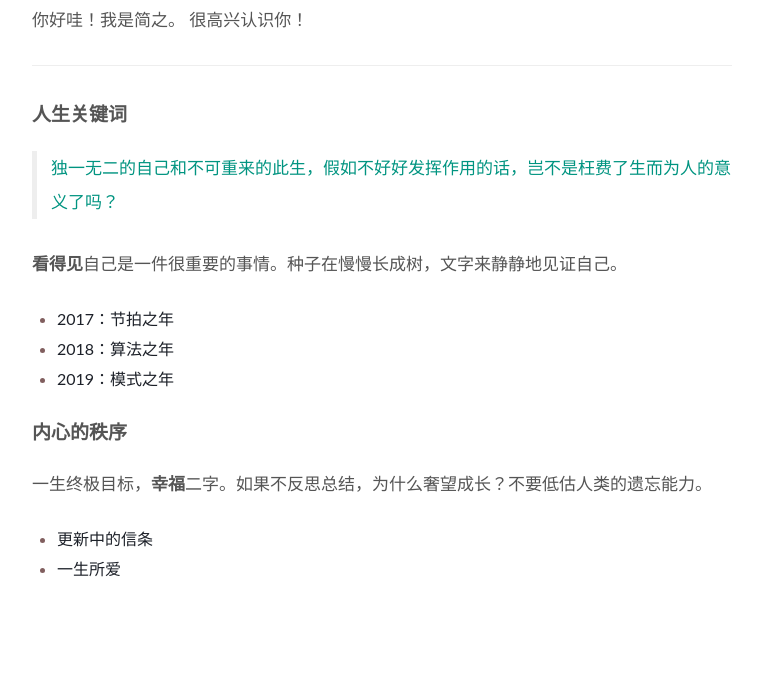
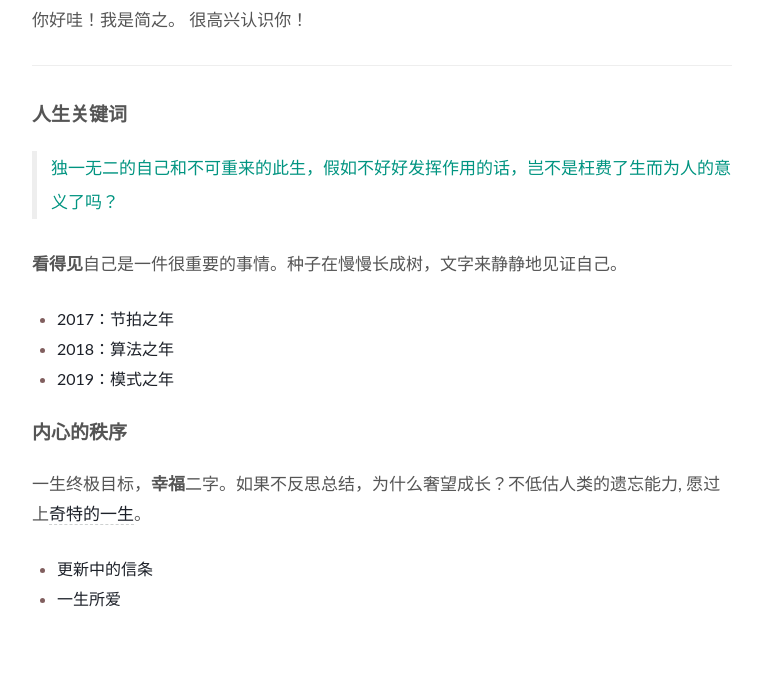
Before and after one commit to WillWang-X/willwang-x.github.io, a Jekyll site: the page built from about.md, in a window 1280 px wide. Shown: the part 500-1174 px from the top of the page, without its empty margins (258-1020 px from the left). Built offline with Jekyll 4.4.1, drawn with Linux system fonts in a browser that asks for light colours; before the commit the page ends 1144 px from its top, so only the background shows below that.

Commit message:
Updated about me

```diff
--- a/about.md
+++ b/about.md
@@ -24,7 +24,7 @@ permalink: /about/
 
 ## 内心的秩序
 
-一生终极目标，**幸福**二字。如果不反思总结，为什么奢望成长？不要低估人类的遗忘能力。
+一生终极目标，**幸福**二字。如果不反思总结，为什么奢望成长？不低估人类的遗忘能力, 愿过上[奇特的一生](https://book.douban.com/review/9866948/)。
 
 * [更新中的信条](https://willwang-x.github.io/2018/10/mottos)
 * [一生所爱](https://willwang-x.github.io/2019/01/life-README)
```
